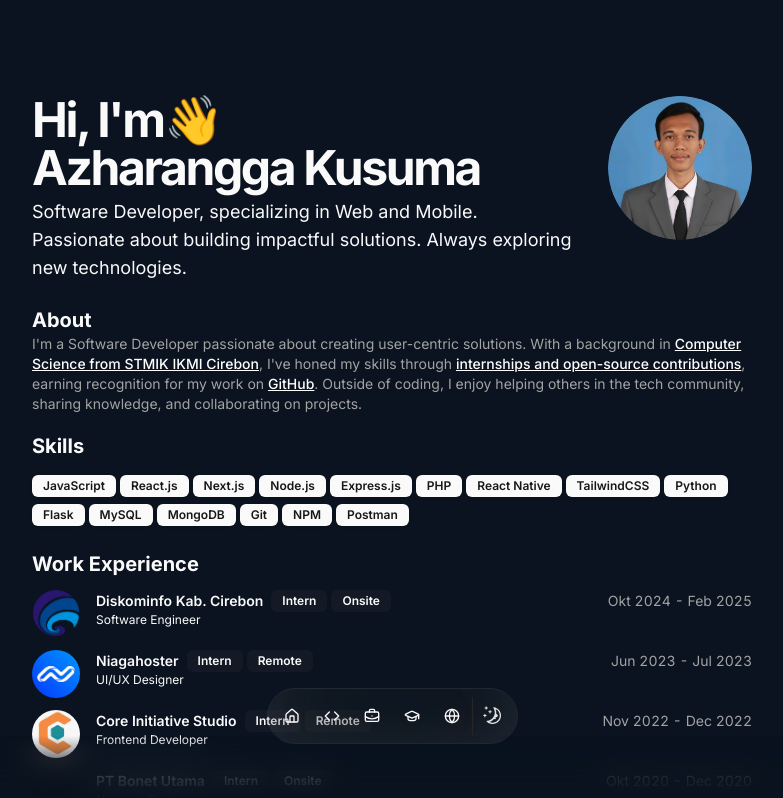
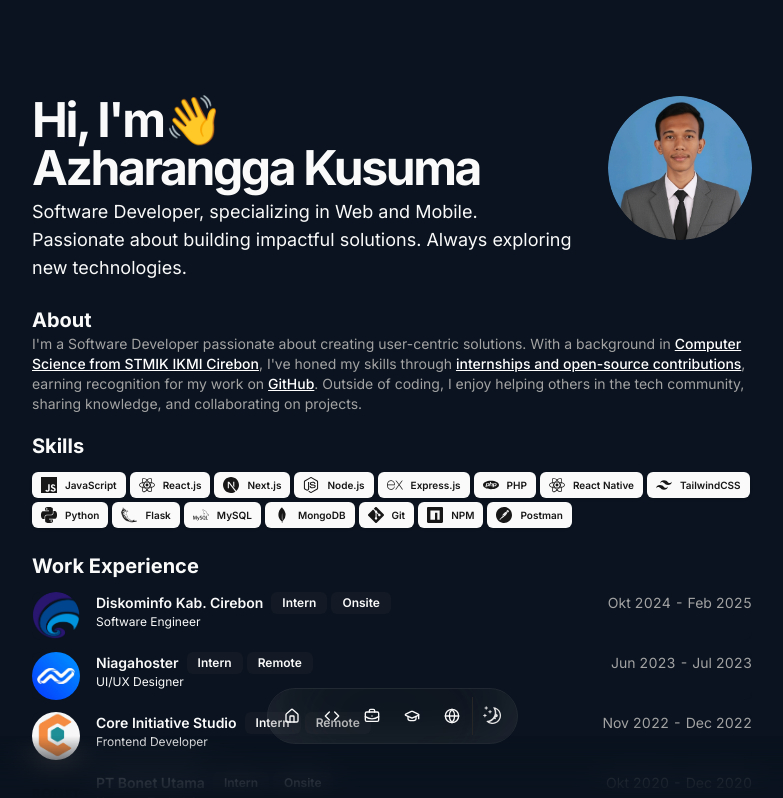
Before and after one commit to azharanggakusuma/portfolio-next, a Next.js app: page / in a window 1280 px wide. Shown: the top 798 px of the page, without its empty margins (248-1031 px from the left). Built offline with nearby package versions, Linux system fonts and the light colour scheme.

Commit message:
fix: update BLUR_FADE_DELAY and enhance skills data structure with icons

```diff
--- a/src/app/page.tsx
+++ b/src/app/page.tsx
@@ -18,7 +18,7 @@
 import Markdown from "react-markdown";
 import { UrlObject } from "url";
 
-const BLUR_FADE_DELAY = 0.01;
+const BLUR_FADE_DELAY = 0.04;
 
 export default function Page() {
   const [filter, setFilter] = useState<"all" | "web" | "app" | "ui/ux">("all");
@@ -71,9 +71,10 @@
           </BlurFade>
           <div className="flex flex-wrap gap-1">
             {DATA.skills.map((skill, id) => (
-              <BlurFade key={skill} delay={BLUR_FADE_DELAY + id * 0.02}>
-                <Badge key={skill} className="">
-                  {skill}
+              <BlurFade key={skill.name} delay={BLUR_FADE_DELAY + id * 0.05}>
+                <Badge key={skill.name} className="flex gap-2 px-2 py-1 text-[10px]">
+                  <skill.icon className="h-4 w-4" />
+                  {skill.name}
                 </Badge>
               </BlurFade>
             ))}
--- a/src/data/resume.tsx
+++ b/src/data/resume.tsx
@@ -1,5 +1,4 @@
 import { Icons } from "@/components/icons";
-import { truncate } from "fs";
 import {
   BriefcaseBusiness,
   CodeIcon,
@@ -10,6 +9,22 @@
   NotebookIcon,
   PencilLine,
 } from "lucide-react";
+import {
+  SiJavascript,
+  SiReact,
+  SiNextdotjs,
+  SiNodedotjs,
+  SiExpress,
+  SiPhp,
+  SiTailwindcss,
+  SiPython,
+  SiFlask,
+  SiMysql,
+  SiMongodb,
+  SiGit,
+  SiNpm,
+  SiPostman
+} from "react-icons/si";
 
 export const DATA = {
   name: "Azharangga Kusuma",
@@ -23,21 +38,21 @@
     "I'm a Software Developer passionate about creating user-centric solutions. With a background in [Computer Science from STMIK IKMI Cirebon](/#education), I've honed my skills through [internships and open-source contributions](/#experience), earning recognition for my work on [GitHub](https://github.com/azharanggakusuma). Outside of coding, I enjoy helping others in the tech community, sharing knowledge, and collaborating on projects.",
   avatarUrl: "/profile-circle.png",
   skills: [
-    "JavaScript",
-    "React.js",
-    "Next.js",
-    "Node.js",
-    "Express.js",
-    "PHP",
-    "React Native",
-    "TailwindCSS",
-    "Python",
-    "Flask",
-    "MySQL",
-    "MongoDB",
-    "Git",
-    "NPM",
-    "Postman",
+    { name: "JavaScript", icon: SiJavascript },
+    { name: "React.js", icon: SiReact },
+    { name: "Next.js", icon: SiNextdotjs },
+    { name: "Node.js", icon: SiNodedotjs },
+    { name: "Express.js", icon: SiExpress },
+    { name: "PHP", icon: SiPhp },
+    { name: "React Native", icon: SiReact },
+    { name: "TailwindCSS", icon: SiTailwindcss },
+    { name: "Python", icon: SiPython },
+    { name: "Flask", icon: SiFlask },
+    { name: "MySQL", icon: SiMysql },
+    { name: "MongoDB", icon: SiMongodb },
+    { name: "Git", icon: SiGit },
+    { name: "NPM", icon: SiNpm },
+    { name: "Postman", icon: SiPostman },
   ],
   navbar: [
     { href: "/", icon: HomeIcon, label: "Home" },
@@ -131,7 +146,7 @@
       start: "Nov 2022",
       end: "Dec 2022",
       description:
-        "* Developed interactive and responsive user interfaces using JavaScript frameworks such as Vue.js, React.js, and Node.js for dynamic frontend functionality. \n* Managed development workflows using Git version control, ensuring smooth collaboration and structured code review processes. \n* Enhanced UI design and consistency by implementing Bootstrap and Tailwind CSS to create modern and optimized layouts. \n* Learned and applied CI/CD practices using tools like Docker, improving development speed and deployment reliability. \n*  Integrated various external APIs into web applications to support dynamic content and real-time data rendering. \n* Performed unit testing with Jest to validate functionality, maintain code quality, and detect issues early in the development cycle.",
+        "* Developed interactive and responsive user interfaces using JavaScript frameworks such as Vue.js, React.js, and Node.js for dynamic frontend functionality. \n* Managed development workflows using Git version control, ensuring smooth collaboration and structured code review processes. \n* Enhanced UI design and consistency by implementing Bootstrap and Tailwind CSS to create modern and optimized layouts. \n* Learned and applied CI/CD practices using tools like Docker, improving development speed and deployment reliability. \n* Integrated various external APIs into web applications to support dynamic content and real-time data rendering. \n* Performed unit testing with Jest to validate functionality, maintain code quality, and detect issues early in the development cycle.",
       },
     {
       company: "PT Bonet Utama",
```
